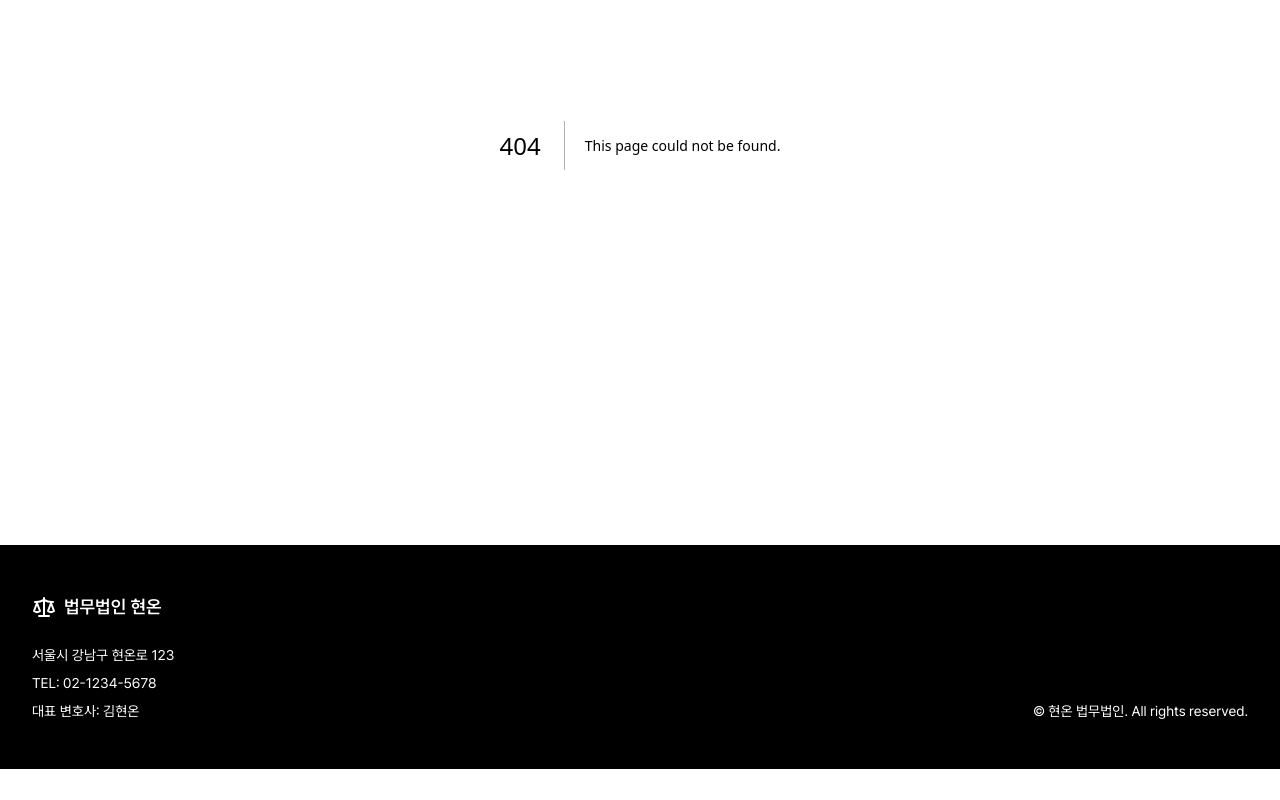
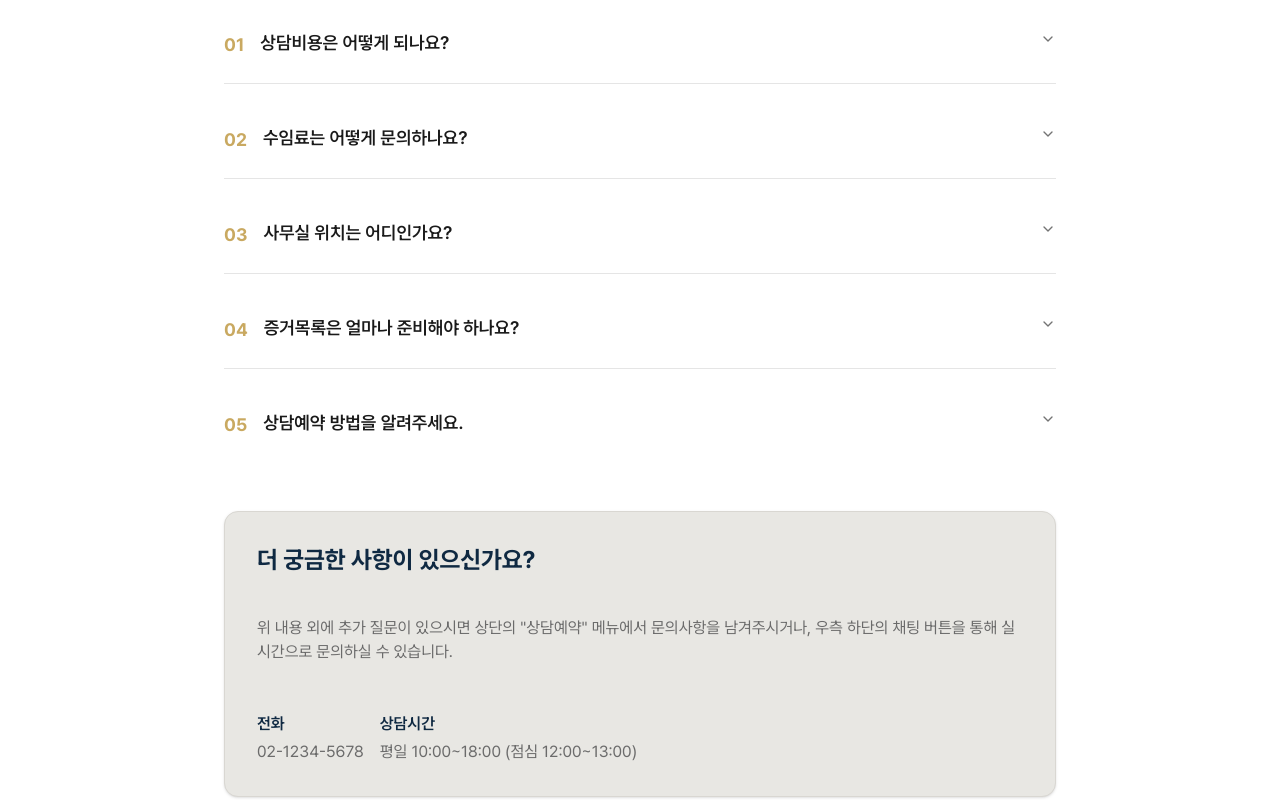
Before and after one commit to hyeonjy/hyeonon-law, a Next.js app: page /faq in a window 1280 px wide. Before the commit this address had no page. Shown: the part 320-1120 px from the top of the page. Before the commit the page ends 1089 px from the top, so only its background shows below. Built offline with nearby package versions, Linux system fonts and the light colour scheme.

Commit message:
style: 자주 묻는 질문 페이지 구현

```diff
--- /dev/null
+++ b/src/app/(client)/faq/page.tsx
@@ -0,0 +1,24 @@
+import { Metadata } from "next";
+import { FAQSection } from "@/features/faq";
+
+export const metadata: Metadata = {
+  title: "법무법인 현온 | 자주 묻는 질문",
+  description: "현온 법무법인에 대해 자주 문의되는 내용을 확인하세요.",
+};
+
+export default function FAQPage() {
+  return (
+    <div className="max-w-4xl mx-auto px-4 sm:px-6 lg:px-8 py-16 md:py-24">
+      <div className="mb-16 text-center">
+        <h1 className="text-4xl md:text-5xl leading-[48px] font-bold text-primary-100 mb-6">
+          자주 묻는 질문
+        </h1>
+        <p className="text-lg leading-[28px] text-grayscale-400">
+          현온 법무법인에 대해 자주 문의되는 내용을 정리했습니다.
+        </p>
+      </div>
+
+      <FAQSection />
+    </div>
+  );
+}
--- /dev/null
+++ b/src/components/ui/accordion.tsx
@@ -0,0 +1,66 @@
+"use client"
+
+import * as React from "react"
+import { ChevronDownIcon } from "lucide-react"
+import { Accordion as AccordionPrimitive } from "radix-ui"
+
+import { cn } from "@/lib/utils"
+
+function Accordion({
+  ...props
+}: React.ComponentProps<typeof AccordionPrimitive.Root>) {
+  return <AccordionPrimitive.Root data-slot="accordion" {...props} />
+}
+
+function AccordionItem({
+  className,
+  ...props
+}: React.ComponentProps<typeof AccordionPrimitive.Item>) {
+  return (
+    <AccordionPrimitive.Item
+      data-slot="accordion-item"
+      className={cn("border-b last:border-b-0", className)}
+      {...props}
+    />
+  )
+}
+
+function AccordionTrigger({
+  className,
+  children,
+  ...props
+}: React.ComponentProps<typeof AccordionPrimitive.Trigger>) {
+  return (
+    <AccordionPrimitive.Header className="flex">
+      <AccordionPrimitive.Trigger
+        data-slot="accordion-trigger"
+        className={cn(
+          "focus-visible:border-ring focus-visible:ring-ring/50 flex flex-1 items-start justify-between gap-4 rounded-md py-4 text-left text-sm font-medium transition-all outline-none hover:underline focus-visible:ring-[3px] disabled:pointer-events-none disabled:opacity-50 [&[data-state=open]>svg]:rotate-180",
+          className
+        )}
+        {...props}
+      >
+        {children}
+        <ChevronDownIcon className="text-muted-foreground pointer-events-none size-4 shrink-0 translate-y-0.5 transition-transform duration-200" />
+      </AccordionPrimitive.Trigger>
+    </AccordionPrimitive.Header>
+  )
+}
+
+function AccordionContent({
+  className,
+  children,
+  ...props
+}: React.ComponentProps<typeof AccordionPrimitive.Content>) {
+  return (
+    <AccordionPrimitive.Content
+      data-slot="accordion-content"
+      className="data-[state=closed]:animate-accordion-up data-[state=open]:animate-accordion-down overflow-hidden text-sm"
+      {...props}
+    >
+      <div className={cn("pt-0 pb-4", className)}>{children}</div>
+    </AccordionPrimitive.Content>
+  )
+}
+
+export { Accordion, AccordionItem, AccordionTrigger, AccordionContent }
--- /dev/null
+++ b/src/features/faq/faq-list.tsx
@@ -0,0 +1,69 @@
+import {
+  Accordion,
+  AccordionContent,
+  AccordionItem,
+  AccordionTrigger,
+} from "@/components/ui/accordion";
+
+const FAQS = [
+  {
+    id: "01",
+    question: "상담비용은 어떻게 되나요?",
+    answer:
+      '상담 비용은 사건의 유형(형사·민사·행정·기업), 현재 진행 단계, 상담 범위(단순 문의/서류 검토/대응 전략 수립 등)에 따라 달라질 수 있습니다. 예약 시 "내용"란에 사건 개요를 적어주시면 확인 후 상담 가능 범위와 비용을 안내드립니다. ※ 전화/채팅만으로는 정확한 판단이 어려울 수 있으며, 서류 검토가 포함되는 경우 비용이 달라질 수 있습니다.',
+  },
+  {
+    id: "02",
+    question: "수임료는 어떻게 문의하나요?",
+    answer:
+      "수임료는 사건의 난이도, 예상 소요 기간, 진행 방식(합의/소송/행정절차), 필요 인력 및 준비 범위에 따라 개별 산정됩니다. 상담 이후 사건을 검토한 뒤 수임 범위(업무 범위)와 예상 비용을 투명하게 안내드립니다. ※ 수임료 안내 전에도 진행 가능 여부 및 핵심 쟁점은 간단히 설명드리지만, 최종 금액은 자료 확인 후 확정됩니다.",
+  },
+  {
+    id: "03",
+    question: "사무실 위치는 어디인가요?",
+    answer:
+      "사무실 위치는 홈페이지 하단(푸터)의 주소 정보를 참고해 주세요. 방문 상담은 원활한 진행을 위해 사전 예약을 권장드립니다. ※ 방문 전 예약하시면 대기 시간을 줄이고, 사건 자료를 미리 확인해 더 정확한 상담이 가능합니다.",
+  },
+  {
+    id: "04",
+    question: "증거목록은 얼마나 준비해야 하나요?",
+    answer:
+      '"많이"보다 쟁점과 연결되는 핵심 증거를 정리하는 것이 중요합니다. 아래 자료가 있다면 우선 준비해 주세요.\n\n• 사건 경위가 드러나는 대화/문자/메일/녹취\n• 계약서, 영수증, 송금내역, 거래내역 등 객관 자료\n• 상대방 주장과 관련된 통지서, 내용증명, 공문\n• 사건 흐름을 정리한 시간순 메모(언제/어디서/무엇을)\n\n자료가 부족하더라도 상담이 불가능한 것은 아닙니다. 상담 후 사건에 맞춰 추가로 필요한 증거와 수집 방법을 안내해 드립니다. ※ 다만, 불법적으로 수집된 자료는 증거로 사용이 제한될 수 있으니 수집 전 주의가 필요합니다.',
+  },
+  {
+    id: "05",
+    question: "상담예약 방법을 알려주세요.",
+    answer:
+      '상단 메뉴의 상담예약 페이지에서 아래 정보를 입력하면 예약이 완료됩니다.\n\n• 성함 / 연락처 / 이메일 / 사건 내용 / 사건유형 / 상담 날짜·시간 / 개인정보 이용동의\n\n예약 접수 후, 입력하신 연락처 또는 이메일로 확인 안내를 드립니다. ※ 비로그인으로 예약하신 경우, 예약 변경/취소 시 본인 확인이 필요할 수 있습니다. 로그인 후 예약하시면 "내 예약 조회"에서 더 편리하게 관리할 수 있습니다.',
+  },
+];
+
+export function FAQList() {
+  return (
+    <Accordion type="single" collapsible className="w-full space-y-4">
+      {FAQS.map((faq) => (
+        <AccordionItem
+          key={faq.id}
+          value={faq.id}
+          className="border-b border-border"
+        >
+          <AccordionTrigger className="hover:no-underline py-6 group">
+            <div className="flex items-start gap-4 text-left">
+              <span className="text-lg font-bold text-secondary-100 shrink-0 pt-0.5">
+                {faq.id}
+              </span>
+              <span className="text-lg font-semibold text-grayscale-500 group-hover:text-primary transition-colors">
+                {faq.question}
+              </span>
+            </div>
+          </AccordionTrigger>
+          <AccordionContent className="pb-6">
+            <div className="ml-16 text-grayscale-400 whitespace-pre-line">
+              {faq.answer}
+            </div>
+          </AccordionContent>
+        </AccordionItem>
+      ))}
+    </Accordion>
+  );
+}
--- /dev/null
+++ b/src/features/faq/index.tsx
@@ -0,0 +1,11 @@
+import { FAQList } from "./faq-list";
+import { InquiryBanner } from "./inquiry-banner";
+
+export function FAQSection() {
+  return (
+    <section>
+      <FAQList />
+      <InquiryBanner />
+    </section>
+  );
+}
--- /dev/null
+++ b/src/features/faq/inquiry-banner.tsx
@@ -0,0 +1,33 @@
+export function InquiryBanner() {
+  return (
+    <div className="flex flex-col gap-6 mt-12 w-full bg-grayscale-200 border border-grayscale-300 p-8 rounded-xl shadow-sm">
+      <h3 className="text-2xl font-bold text-primary-100 mb-4">
+        더 궁금한 사항이 있으신가요?
+      </h3>
+      <p className="text-grayscale-400 text-base leading-[24px] mb-6">
+        위 내용 외에 추가 질문이 있으시면 상단의 &quot;상담예약&quot; 메뉴에서
+        문의사항을 남겨주시거나, 우측 하단의 채팅 버튼을 통해 실시간으로
+        문의하실 수 있습니다.
+      </p>
+
+      <div className="flex flex-col sm:flex-row gap-4">
+        <div>
+          <p className="text-base leading-[24px] text-primary-100 font-semibold mb-1">
+            전화
+          </p>
+          <p className="text-base leading-[24px] text-grayscale-400">
+            02-1234-5678
+          </p>
+        </div>
+        <div>
+          <p className="text-base leading-[24px] text-primary-100 font-semibold mb-1">
+            상담시간
+          </p>
+          <p className="text-base leading-[24px] text-grayscale-400">
+            평일 10:00~18:00 (점심 12:00~13:00)
+          </p>
+        </div>
+      </div>
+    </div>
+  );
+}
```
